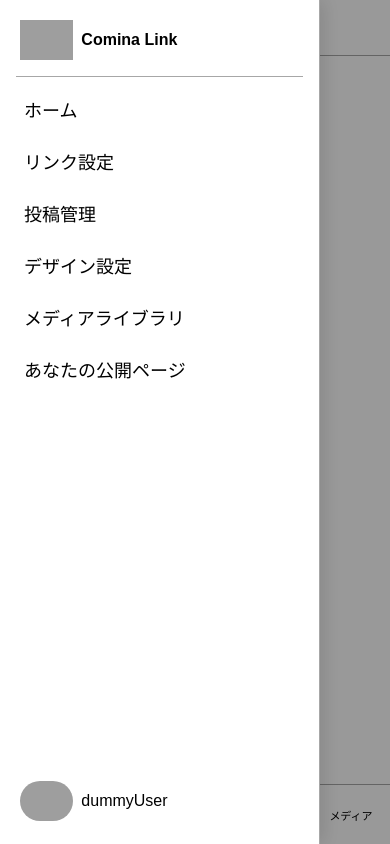
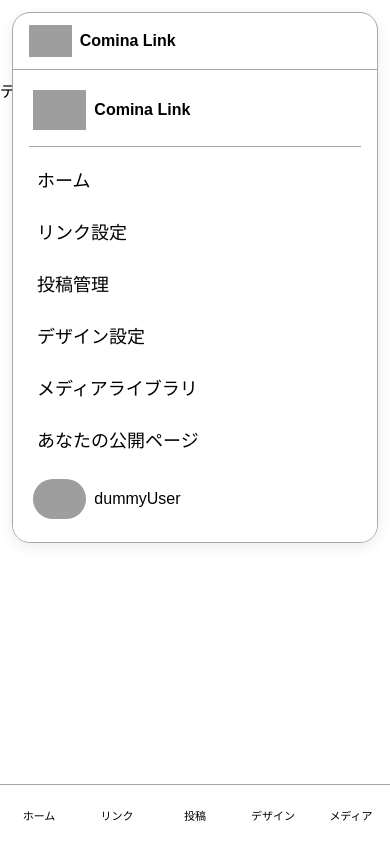
Before and after one commit to comina-dev/link.comina, a SvelteKit app: page /app/design in a window 390 px wide. Both pictures are taken after a click on the button "メニューを開く". Built offline with nearby package versions, Linux system fonts and the light colour scheme; grey boxes are pictures that could not be loaded; some icons are missing.

Commit message:
feat: サイドバーを新たに作成したヘッダーから展開する形に変更

```diff
--- a/src/routes/app/+layout.svelte
+++ b/src/routes/app/+layout.svelte
@@ -71,37 +71,25 @@
 </MainModal>
 
 <main class="min-h-screen">
-	<header class="app-mobile-header">
-		<button
-			type="button"
-			class="app-sidebar-toggle"
-			aria-label="サイドバーを開く"
-			aria-expanded={isSidebarOpen}
-			onclick={() => (isSidebarOpen = true)}
-		>
-			<i class="fa-solid fa-bars"></i>
-		</button>
+	<div class="main-grid">
+		<header class:app-mobile-menu-open={isSidebarOpen} class="app-mobile-header">
+			<div class="app-mobile-header-bar">
 				<a href="/app/home" class="flex items-center gap-2">
 					<img src={data.serviceIconUrlShort} alt="ATSERVER Logo" class="h-8" />
 					<span class="font-bold text-(--main-text-color)">{data.serviceName}</span>
 				</a>
-	</header>
-
-	{#if isSidebarOpen}
 				<button
 					type="button"
-			class="app-sidebar-backdrop"
-			aria-label="サイドバーを閉じる"
-			onclick={() => (isSidebarOpen = false)}
-		></button>
-	{/if}
-	<div class="main-grid">
-		<aside
-			class:app-sidebar-open={isSidebarOpen}
-			class="app-sidebar min-h-screen bg-white p-4"
-			style="border-right: 0.5px solid var(--small-text-color);"
+					class="app-sidebar-toggle"
+					aria-label={isSidebarOpen ? 'メニューを閉じる' : 'メニューを開く'}
+					aria-expanded={isSidebarOpen}
+					onclick={() => (isSidebarOpen = !isSidebarOpen)}
 				>
-			<div class="flex flex-col h-full">
+					<i class="fa-solid fa-bars"></i>
+				</button>
+			</div>
+			<aside class="app-sidebar min-h-screen bg-white">
+				<div class="flex flex-col h-full p-4">
 					<div class="hover:bg-(--main-hover-color) transition p-1 rounded-xl cursor-pointer">
 						<a href="/app/home" class="flex shrink-0 whitespace-nowrap transition w-fit">
 							<img src={data.serviceIconUrlShort} alt="ATSERVER Logo" class="h-10" />
@@ -123,7 +111,8 @@
 						<li
 							class="hover:bg-(--main-hover-color) transition p-1 rounded-xl cursor-pointer my-4 text-lg font-thin"
 						>
-						<a href="/app/posts"><i class="fa-solid fa-circle-plus mr-1 text-bace"></i>投稿管理</a>
+							<a href="/app/posts"><i class="fa-solid fa-circle-plus mr-1 text-bace"></i>投稿管理</a
+							>
 						</li>
 						<li
 							class="hover:bg-(--main-hover-color) transition p-1 rounded-xl cursor-pointer my-4 text-lg font-thin"
@@ -143,7 +132,8 @@
 							class="hover:bg-(--main-hover-color) transition p-1 rounded-xl cursor-pointer my-4 text-lg font-thin"
 						>
 							<a href={publicPageUrl}
-							><i class="fa-solid fa-square-arrow-up-right mr-1 text-bace"></i>あなたの公開ページ</a
+								><i class="fa-solid fa-square-arrow-up-right mr-1 text-bace"
+								></i>あなたの公開ページ</a
 							>
 						</li>
 					</ul>
@@ -171,6 +161,7 @@
 					</div>
 				</div>
 			</aside>
+		</header>
 		<div class="main-content-area">
 			{@render children()}
 		</div>
--- a/src/routes/layout.css
+++ b/src/routes/layout.css
@@ -33,10 +33,17 @@ body {
 	grid-template-columns: 1fr 5fr;
 }
 
-.app-mobile-header,
-.app-mobile-nav,
-.app-sidebar-backdrop {
+.app-mobile-header {
+	display: contents;
+}
+
+.app-mobile-header-bar,
+.app-mobile-nav {
 	display: none;
+}
+
+.app-sidebar{
+	border-right: 0.5px solid var(--small-text-color);
 }
 
 @media (max-width: 768px) {
@@ -45,16 +52,26 @@ body {
 	}
 
 	.app-mobile-header {
+		display: block;
+		position: fixed;
+		top: max(12px, env(safe-area-inset-top));
+		left: 12px;
+		right: 12px;
+		z-index: 50;
+		max-height: calc(100dvh - max(12px, env(safe-area-inset-top)) - 12px);
+		overflow-y: auto;
+		background: var(--main-bg-color);
+		border: 0.5px solid var(--small-text-color);
+		border-radius: 18px;
+		box-shadow: 0 4px 14px rgb(0 0 0 / 8%);
+	}
+
+	.app-mobile-header-bar {
 		display: flex;
-		position: sticky;
-		top: 0;
-		z-index: 30;
 		height: 56px;
 		align-items: center;
-		gap: 12px;
-		padding: 0 16px;
-		background: var(--main-bg-color);
-		border-bottom: 0.5px solid var(--small-text-color);
+		justify-content: space-between;
+		padding: 0 10px 0 16px;
 	}
 
 	.app-sidebar-toggle {
@@ -67,31 +84,20 @@ body {
 	}
 
 	.app-sidebar {
-		position: fixed;
-		top: 0;
-		bottom: 0;
-		left: 0;
-		z-index: 50;
-		width: min(82vw, 320px);
-		min-height: 100dvh;
-		transform: translateX(-100%);
-		transition: transform 200ms ease;
-		box-shadow: 4px 0 18px rgb(0 0 0 / 12%);
+		display: none;
+		position: static;
+		width: 100%;
+		min-height: 0;
+		border: none;
 	}
 
-	.app-sidebar.app-sidebar-open {
-		transform: translateX(0);
-	}
-
-	.app-sidebar-backdrop {
+	.app-mobile-menu-open .app-sidebar {
 		display: block;
-		position: fixed;
-		inset: 0;
-		z-index: 40;
-		background: rgb(0 0 0 / 40%);
+		border-top: 0.5px solid var(--small-text-color);
 	}
 
 	.main-content-area {
+		padding-top: 80px;
 		padding-bottom: 76px;
 	}
 
```
Lines whose indentation alone changed are shown as unchanged.
